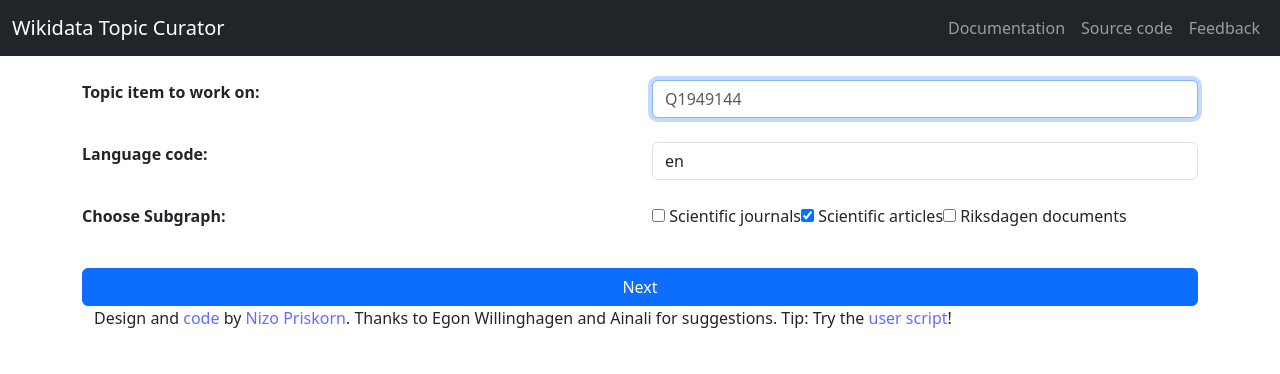
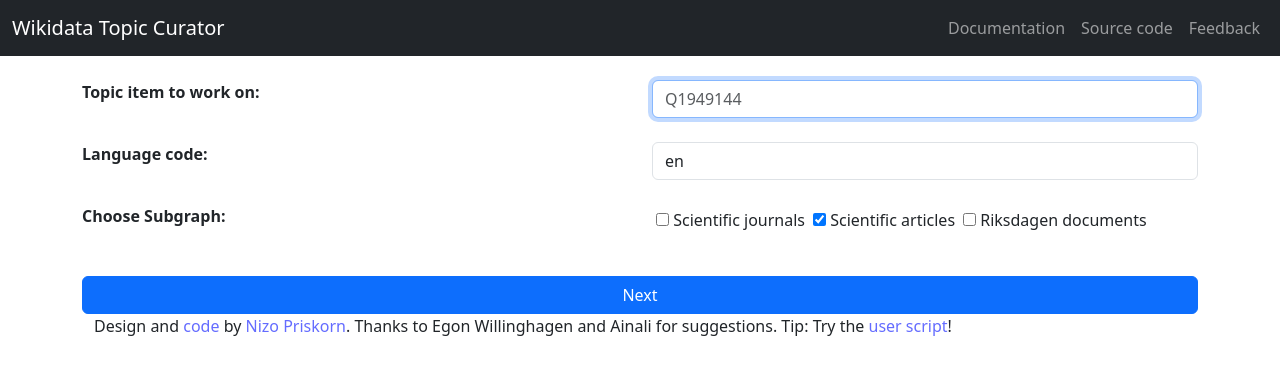
Before and after one commit to dpriskorn/topic-curator-frontend, a React (Vite) app: page / in a window 1280 px wide. Shown: the top 374 px of the page. Built offline with nearby package versions, Linux system fonts and the light colour scheme.

Commit message:
fix: Landing: Add margin to checkboxes

```diff
--- a/src/pages/Landing.tsx
+++ b/src/pages/Landing.tsx
@@ -129,7 +129,7 @@
                                     'scientific_articles',
                                     'riksdagen_documents',
                                 ].map((option) => (
-                                    <label key={option}>
+                                    <label className='m-1' key={option}>
                                         <input
                                             type="checkbox"
                                             name="subgraph"
```
